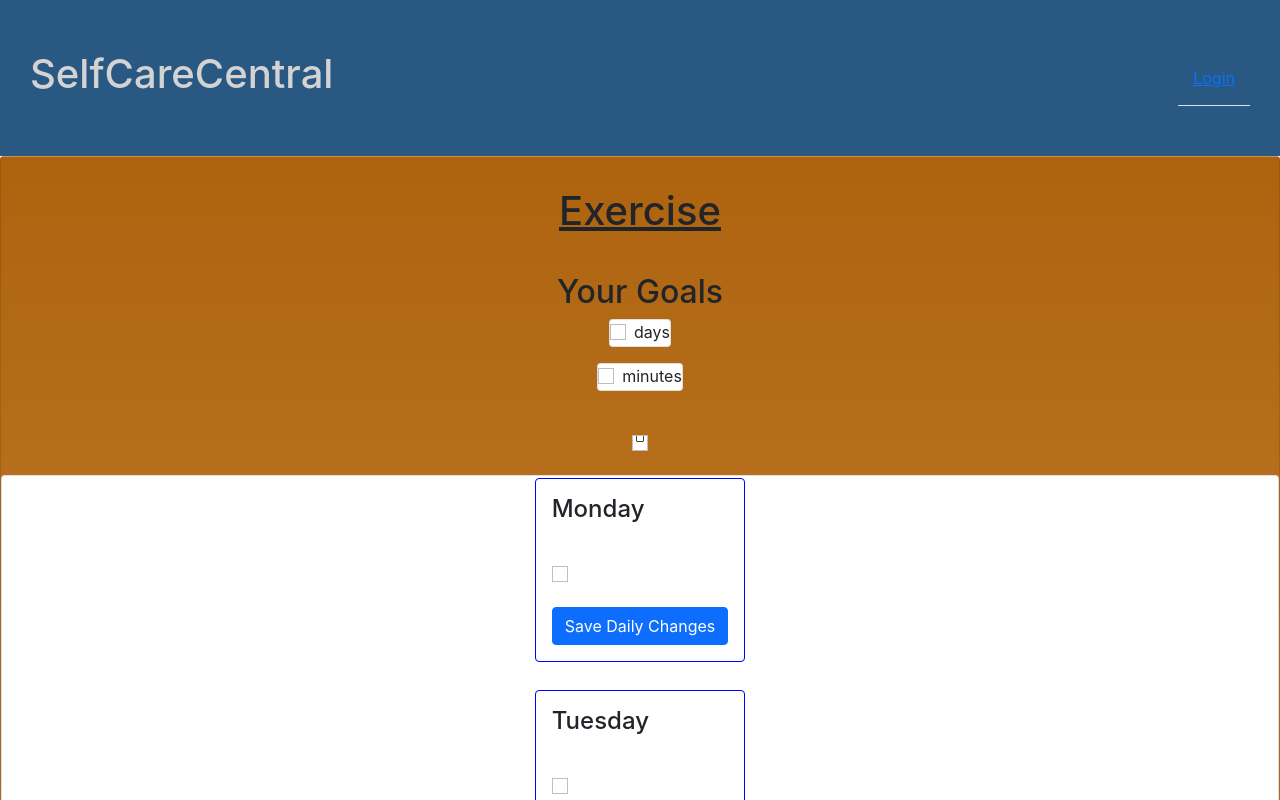
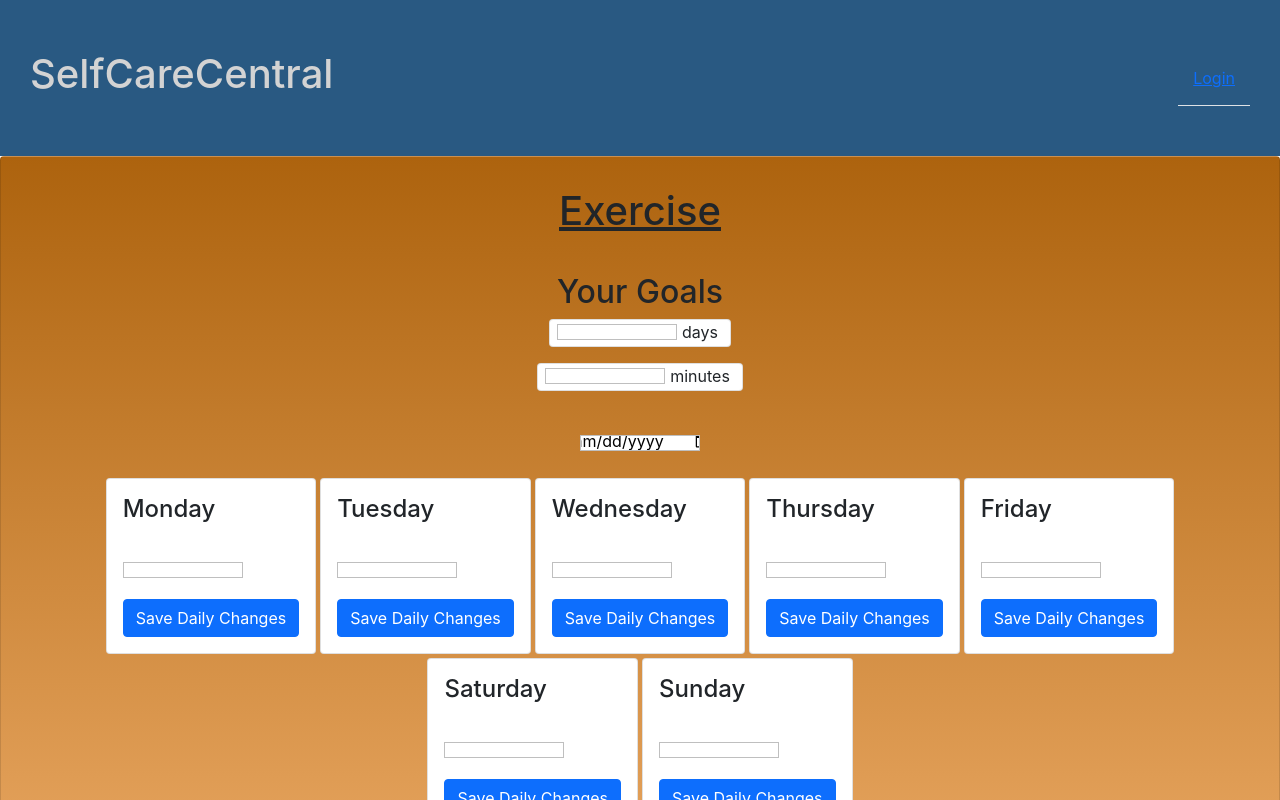
Before and after one commit to hseymo/selfcare, a React (Create React App) app: page /fitness in a window 1280 px wide. Shown: the top 800 px of the page. Built offline with nearby package versions, Linux system fonts and the light colour scheme.

Commit message:
updated styling using react-bootstrap

```diff
--- a/src/components/pages/exercise/Exercise.css
+++ b/src/components/pages/exercise/Exercise.css
@@ -1,4 +1,4 @@
-.fitness {
+.fitness.card {
     background: linear-gradient(#AD630E,#E6A45E);
 }
 .fitness h1 {
@@ -10,31 +10,46 @@
     justify-content: center;
     text-decoration: underline;
 }
-.fitness Form, .fitness h2 {
+.form {
+    display: flex;
+    align-items: center;
+    justify-content: center;
+}
+.mb-3 {
+    width: fit-content;
+    padding: 0px 7px;
+}
+.form-check-label {
+    padding: 0px 5px;
+}
+.form-check-input, .fitness h2 {
     padding: 0px;
     display: flex;
     justify-content: space-between;
     align-items: center;
     justify-content: center;
+    min-width: 120px;
 }
 .fitnessDate {
     display: flex;
     justify-content: center;
 }
-.fitnessWeek {
+.fitnessWeek.card {
     display:flex;
     flex-wrap: wrap;
+    flex-direction: row;
     padding-bottom: 30px;
     align-items: center;
     justify-content: center;
+    background-color: transparent;
+    border-color: transparent;
 }
-.fitnessCards.card {
+.fitnessCards {
     display: flex;
     justify-content: center;
     border: 1px solid blue;
     margin: 2px;
     height: fit-content;
-    flex-direction: row;
 }
 .fitnessWeek h4 {
     padding-bottom: 30px;
--- a/src/components/pages/exercise/Exercise.js
+++ b/src/components/pages/exercise/Exercise.js
@@ -7,7 +7,7 @@ export default function Fitness() {
         <Card className="fitness">
             <h1>Exercise</h1>
             <h2>Your Goals</h2>
-            <Form>
+            <Form className="form">
                 {[''].map((type) => (
                     <Card key={`default-${type}`} className="mb-3">
                         <Form.Check
@@ -19,7 +19,7 @@ export default function Fitness() {
                 ))}
             </Form>
 
-            <Form>
+            <Form className="form">
                 {[''].map((type) => (
                     <Card key={`default-${type}`} className="mb-3">
                         <Form.Check
--- a/src/components/pages/hydration/Hydration.js
+++ b/src/components/pages/hydration/Hydration.js
@@ -1,6 +1,7 @@
+import { clear } from '@testing-library/user-event/dist/clear';
 import React from 'react';
+import { Card, Button, Form } from 'react-bootstrap';
 import './hydration.css';
-import { Card, Button, Form } from 'react-bootstrap';
 
 export default function Hydration() {
 
@@ -12,18 +13,20 @@ export default function Hydration() {
         console.log(water_oz)
     }
     return (
+        <Form>
             <Card className="hydration">
                 <h1>Hydration</h1>
-            <h2>GOAL:<Card id="storedWater"></Card></h2>
+                <h2>GOAL:<Form id="storedWater"></Form></h2>
                 <nav className="hydrateWeek">
-                <Form className="waterForm"><br />
-                    <Form.Check type="date" id="waterDate"/><br />
-                    <Form.Label htmlFor="waterAmount">Input number of ounces drank today:</Form.Label><br />
+                    <Card className="waterForm">
+                        <Form.Check type="date" id="waterDate" />
+                        <Form.Label htmlFor="waterAmount">Input number of ounces drank today:</Form.Label>
                         <Form.Check min="0" max="500" type="number" id="waterAmount" name="userWater" /><br />
                         <Button type="submit" onClick={handleSubmit}>Submit</Button>
-                    <Button type="reset">Reset</Button>
-                </Form>
+                        <Button type="reset" value="Reset">Reset</Button>
+                    </Card>
                 </nav>
             </Card>
+        </Form>
     );
 }
--- a/src/components/pages/hydration/hydration.css
+++ b/src/components/pages/hydration/hydration.css
@@ -15,6 +15,12 @@
     justify-content: center;
 }
 
+.hydrateWeek {
+    display: flex;
+    align-items: center;
+    justify-content: center;
+}
+
 .hydrateWeek li {
     display: flex;
     justify-content: center;
@@ -25,5 +31,15 @@
 
 .waterForm {
     display: block;
-    margin-left: 20px;
 }
+
+.waterForm.card {
+    width: fit-content;
+    display: flex;
+    padding: 0px 10px;
+    align-items: center;
+}
+
+.form-check-input {
+    height: 30px;
+}
--- a/src/components/pages/sleep/Sleep.js
+++ b/src/components/pages/sleep/Sleep.js
@@ -1,6 +1,6 @@
 import React, { useState } from 'react';
+import './sleep.css';
 import { Card, Button, Form } from 'react-bootstrap';
-import './sleep.css';
 
 export default function Sleep() {
 
@@ -55,9 +55,10 @@ export default function Sleep() {
                         name="sleepDate"
                         onChange={handleSleepInputChange}
                     />
-                    <br/>
+                    <br />
                     <Form.Label htmlFor='timeAsleep'>How long did you sleep?</Form.Label>
                     <Form.Check
+                        id="sleepTime"
                         type="text"
                         value={timeAsleep}
                         name="timeAsleep"
@@ -67,6 +68,7 @@ export default function Sleep() {
                     <br />
                     <Form.Label htmlFor='diffFallingAsleep'>Did you have difficulty falling asleep?</Form.Label>
                     <Form.Check
+                        id="sleepFall"
                         type="text"
                         value={diffFallingAsleep}
                         name="diffFallingAsleep"
@@ -76,6 +78,7 @@ export default function Sleep() {
                     <br />
                     <Form.Label htmlFor='diffStayingAsleep'>Did you have difficulty staying asleep?</Form.Label>
                     <Form.Check
+                        id="sleepStay"
                         type="text"
                         value={diffStayingAsleep}
                         name="diffStayingAsleep"
@@ -85,6 +88,7 @@ export default function Sleep() {
                     <br />
                     <Form.Label htmlFor='moodAwake'>How did you feel when you woke up?</Form.Label>
                     <Form.Check
+                        id="sleepFeel"
                         type="text"
                         value={moodAwake}
                         name="moodAwake"
--- a/src/components/pages/sleep/sleep.css
+++ b/src/components/pages/sleep/sleep.css
@@ -19,3 +19,14 @@
     margin: 10px;
     font-weight:bolder;
 }
+
+.form-horizontal {
+    display: flex;
+    align-items: center;
+    justify-content: center;
+    flex-direction: column;
+}
+
+#sleepDay, #sleepTime, #sleepFall, #sleepStay, #sleepFeel {
+    height: 30px;
+}
```
Lines whose indentation alone changed are shown as unchanged.
